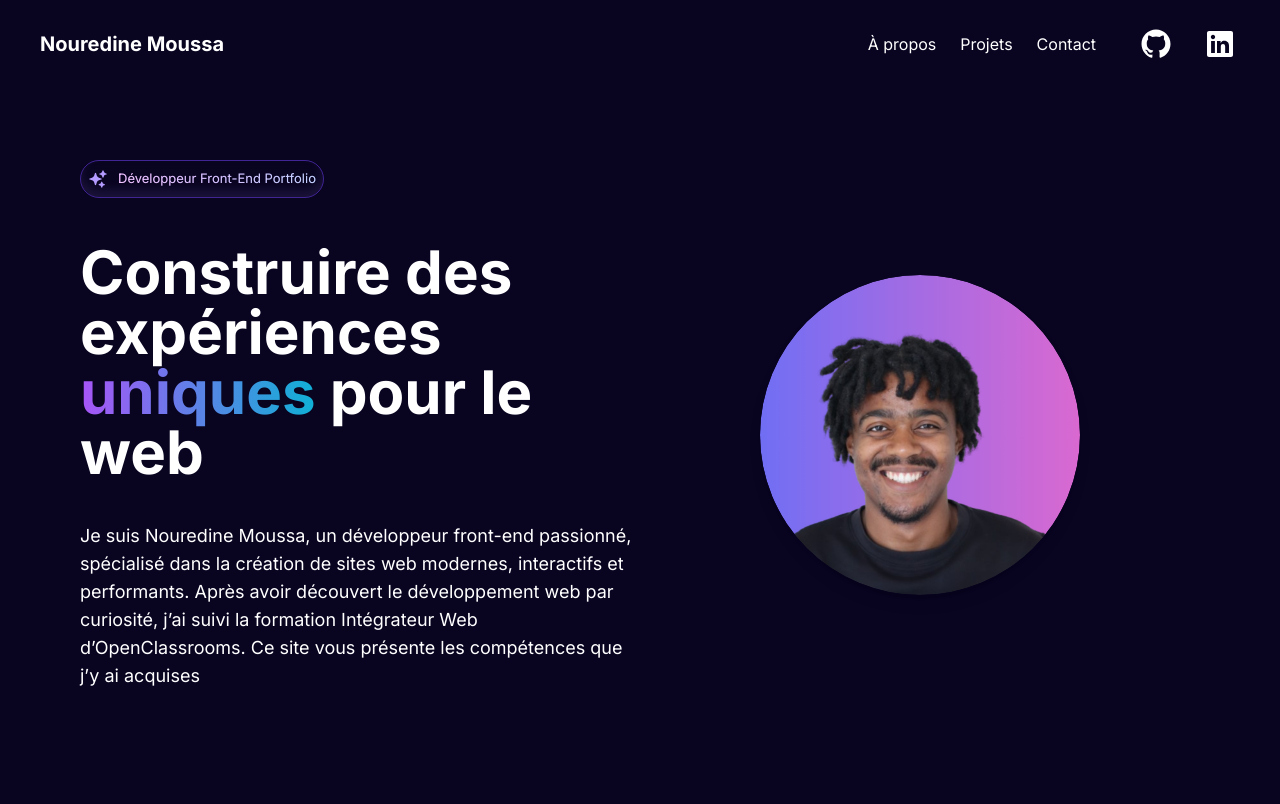
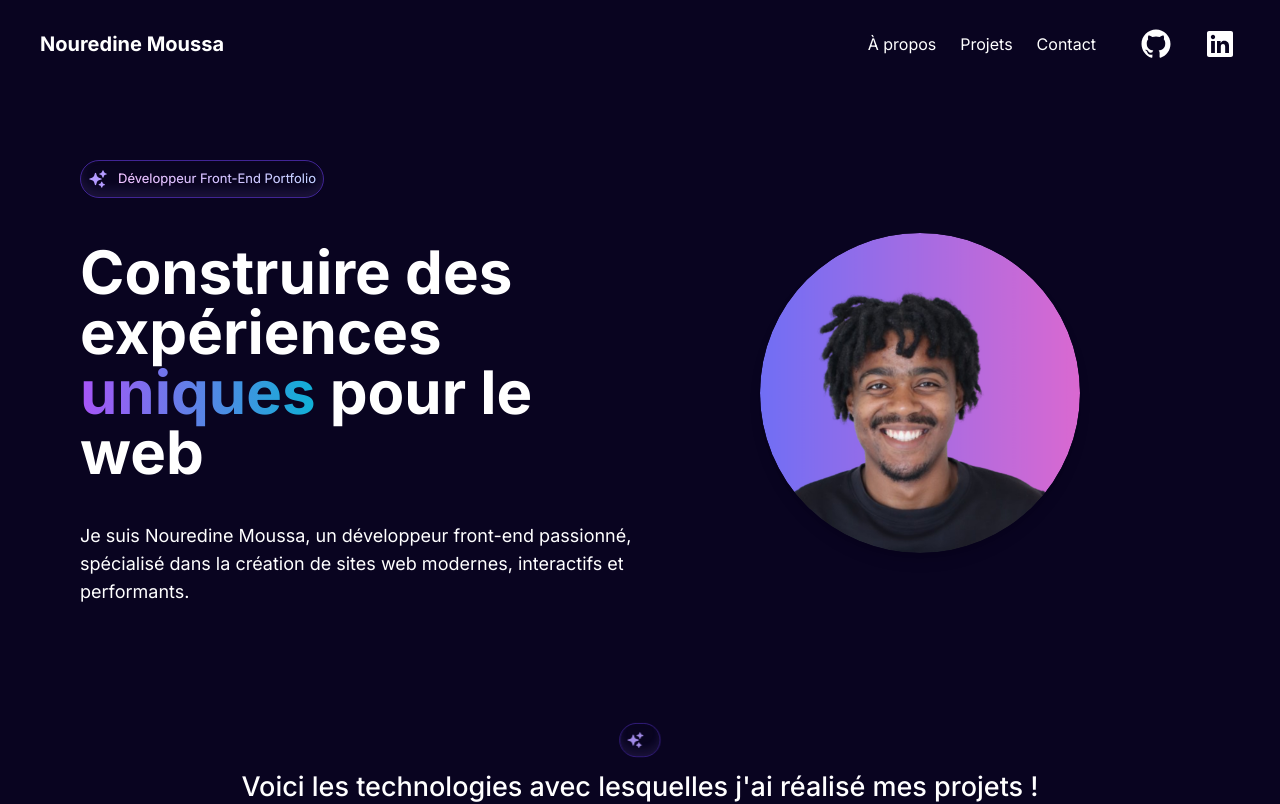
Before and after one commit to nouredinemoussa/Portfolio-Nouredine-Moussa, a Next.js app: page / in a window 1280 px wide. Shown: the top 804 px of the page. Built offline with nearby package versions, Linux system fonts and the light colour scheme; a web font is replaced by a local one.

Commit message:
Update HeroContent.tsx

```diff
--- a/components/sub/HeroContent.tsx
+++ b/components/sub/HeroContent.tsx
@@ -47,7 +47,7 @@ const HeroContent = () => {
           variants={slideInFromLeft(0.8)}
           className="text-sm md:text-lg text-white my-5 max-w-full md:max-w-[600px]"
         >
-          Je suis Nouredine Moussa, un développeur front-end passionné, spécialisé dans la création de sites web modernes, interactifs et performants. Après avoir découvert le développement web par curiosité, j’ai suivi la formation Intégrateur Web d’OpenClassrooms. Ce site vous présente les compétences que j’y ai acquises
+          Je suis Nouredine Moussa, un développeur front-end passionné, spécialisé dans la création de sites web modernes, interactifs et performants.
         </motion.p>
 
       </div>
```
